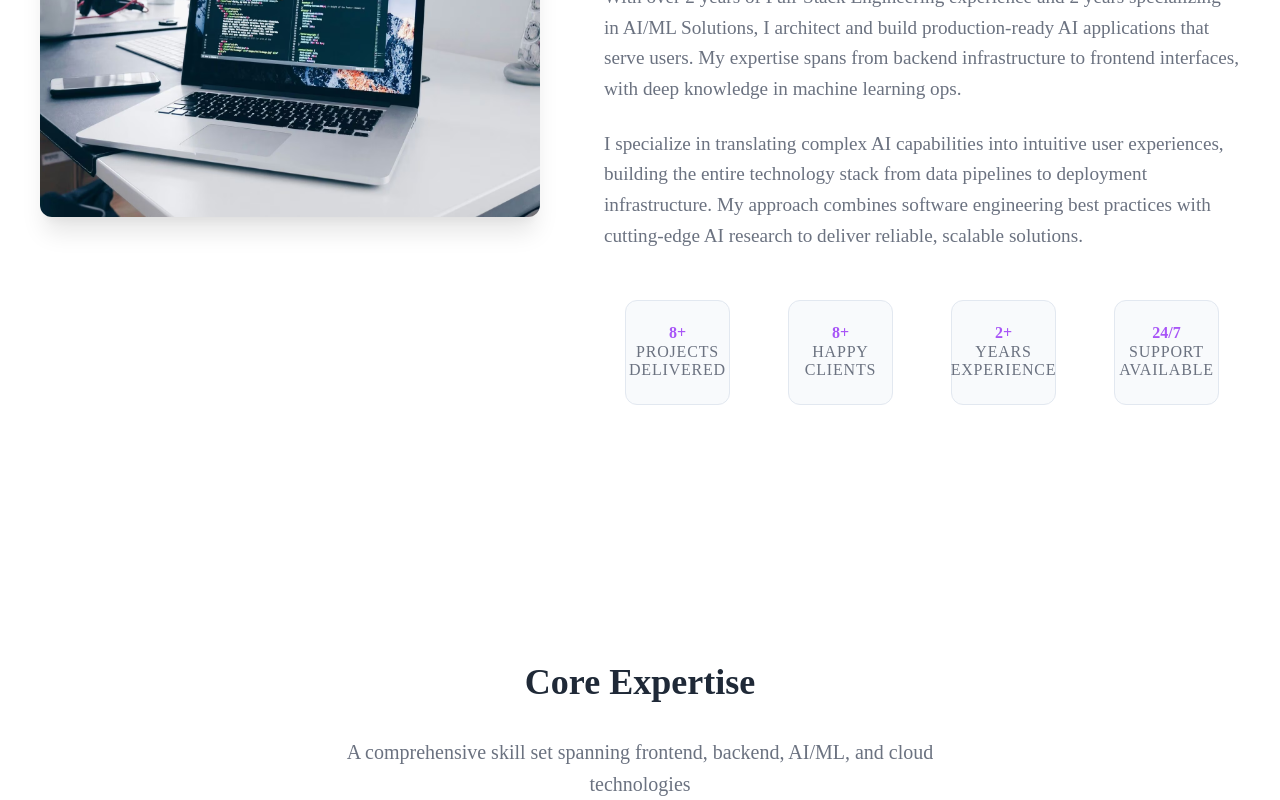
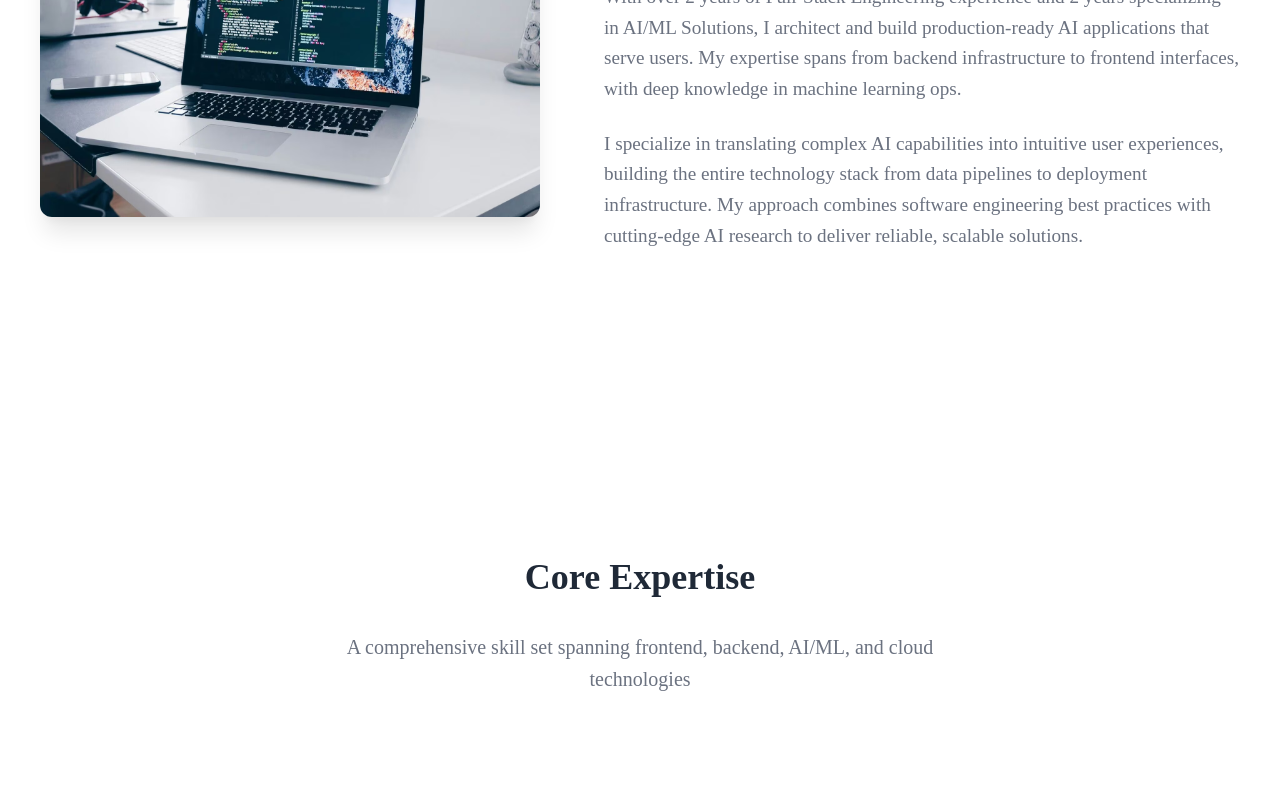
Before and after one commit to PhamelaMhlaba/My-Full-Stack-Personal-Website-with-AI-Integration, a Next.js app in the folder frontend/: page /about in a window 1280 px wide. Shown: the part 692-1492 px from the top of the page. Built offline with nearby package versions, Linux system fonts and the light colour scheme.

Commit message:
refactor:successfully removed unnessary content from the about me page for cleaner UI

```diff
--- a/frontend/app/about/About-me.module.css
+++ b/frontend/app/about/About-me.module.css
@@ -71,6 +71,7 @@
 /* Content Column */
 .contentColumn {
     padding-top: 0;
+    margin-top: 0;
 }
 
 .bioTitle {
@@ -93,57 +94,6 @@
     line-height: 1.6;
     color: #6b7280;
     margin: 0;
-}
-
-/* Statistics Grid */
-.statsGrid {
-    display: grid;
-    grid-template-columns: repeat(4, 1fr);
-    gap: 1rem;
-}
-
-.statCard {
-    background: #f8fafc;
-    padding: 0.1rem;
-    border-radius: 12px;
-    border: 1px solid #e2e8f0;
-    text-align: center;
-    transition: transform 0.2s ease, box-shadow 0.2s ease;
-    /* these make the grid a square */
-    aspect-ratio: 1 / 1; /* Makes element square */
-    display: flex;
-    flex-direction: column;
-    justify-content: center;
-    align-items: center;
-    /* Set a max-width to control size */
-    max-width: 100px;
-    margin: 0 auto;
-}
-
-.statCard:hover {
-    transform: translateY(-2px);
-    box-shadow: 0 8px 25px -5px rgba(0, 0, 0, 0.1);
-}
-
-.statNumber {
-    display: block;
-    font-size: 1rem;
-    font-weight: 800;
-    background-color: #a855f7;
-    background-clip: text;
-    -webkit-background-clip: text;
-    -webkit-text-fill-color: transparent;
-    line-height: 1;
-    margin-bottom: 0.1rem;
-}
-
-.statLabel {
-    display: block;
-    font-size: 1rem;
-    color: #6b7280;
-    font-weight: 500;
-    text-transform: uppercase;
-    letter-spacing: 0.05em;
 }
 
 /* Responsive Design */
--- a/frontend/app/about/page.tsx
+++ b/frontend/app/about/page.tsx
@@ -45,26 +45,6 @@ export default function AboutPage() {
                                 I specialize in translating complex AI capabilities into intuitive user experiences, building the entire technology stack from data pipelines to deployment infrastructure. My approach combines software engineering best practices with cutting-edge AI research to deliver reliable, scalable solutions.
                             </p>
                         </div>
-
-                        {/* Statistics Grid */}
-                        <div className={styles.statsGrid}>
-                            <div className={styles.statCard}>
-                                <span className={styles.statNumber}>8+</span>
-                                <span className={styles.statLabel}>Projects Delivered</span>
-                            </div>
-                            <div className={styles.statCard}>
-                                <span className={styles.statNumber}>8+</span>
-                                <span className={styles.statLabel}>Happy Clients</span>
-                            </div>
-                            <div className={styles.statCard}>
-                                <span className={styles.statNumber}>2+</span>
-                                <span className={styles.statLabel}>Years Experience</span>
-                            </div>
-                            <div className={styles.statCard}>
-                                <span className={styles.statNumber}>24/7</span>
-                                <span className={styles.statLabel}>Support Available</span>
-                            </div>
-                        </div>
                     </div>
                 </div>
 
```
